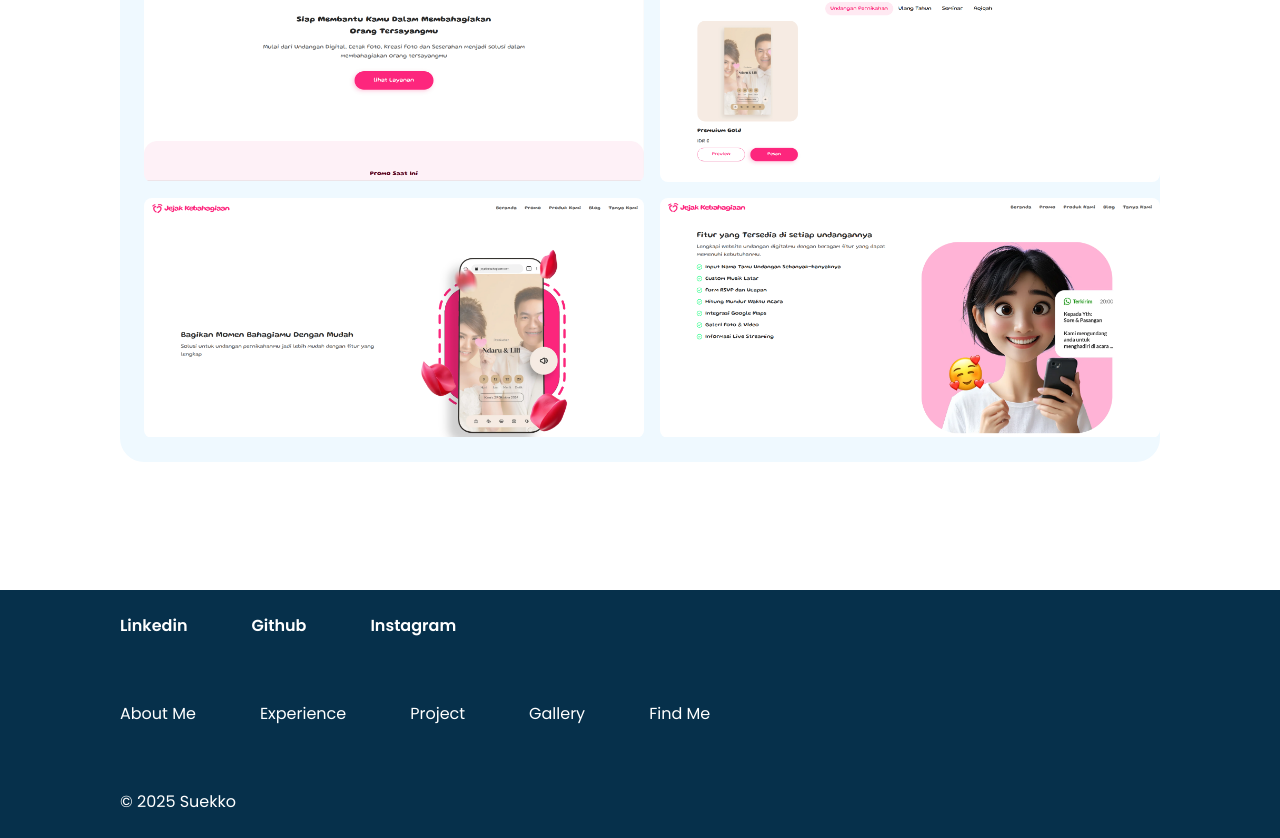
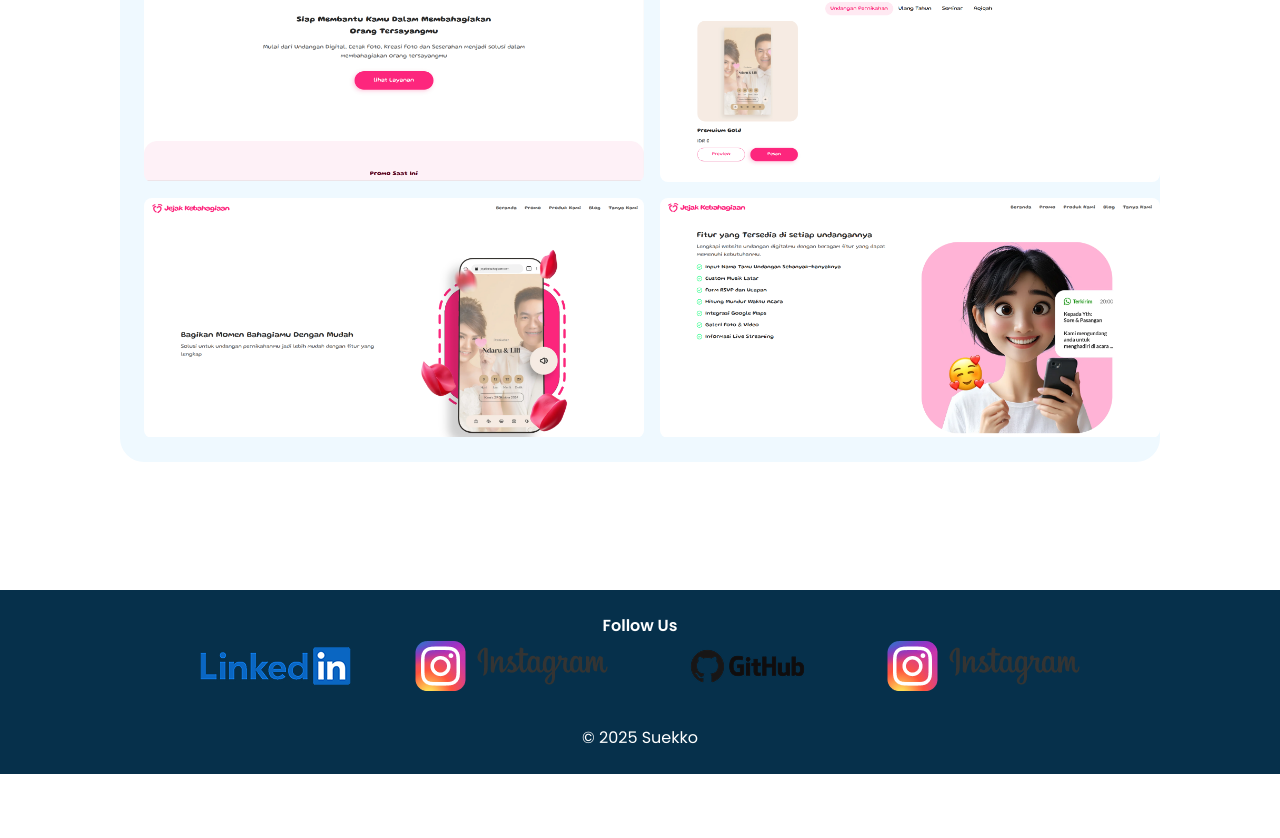
Before and after one commit to Suekko28/web-portofolio-app, a React (Vite) app: page /website-list/jejakkebahagiaan in a window 1280 px wide. Shown: the part 1601-2439 px from the top of the page. After the commit the page ends 2375 px from the top, so only its background shows below. Built offline with nearby package versions, Linux system fonts and the light colour scheme.

Commit message:
*BIG UPDATE
Update for all and focus to build portofolio web design for junior web developer untill now

```diff
--- a/src/component/PortoApp.jsx
+++ b/src/component/PortoApp.jsx
@@ -27,7 +27,7 @@ class PortoApp extends React.Component {
                 <ExperienceList />
                 <ProjectListUIUX />
                 <ProjectList />
-                <GalleryList />
+                {/* <GalleryList /> */}
                 <FindMeSection />
               </>
             }
--- a/src/component/home/Footer/FooterBody.jsx
+++ b/src/component/home/Footer/FooterBody.jsx
@@ -2,26 +2,10 @@ import React from "react";
 import { getContentSocialMedia } from "../../../utils/DataHome";
 
 function FooterBody() {
-  const linkNavbar = [
-    { name: "About Me", id: "about" },
-    { name: "Experience", id: "experience" },
-    { name: "Project", id: "project" },
-    { name: "Gallery", id: "gallery" },
-    { name: "Find Me", id: "findme" },
-  ];
-
-  const scrollToSection = (id) => {
-    const element = document.getElementById(id);
-    if (element) {
-      const yOffset = -120;
-      const y = element.getBoundingClientRect().top + window.scrollY + yOffset;
-      window.scrollTo({ top: y, behavior: "smooth" });
-    }
-  };
-
   return (
-    <div className="footer space-y-[64px]">
-      <div className="flex flex-wrap gap-16 items-center w-full">
+    <div className="footer space-y-[32px] text-center">
+      <h6 className="text-white font-semibold">Follow Us</h6>
+      <div className="flex flex-wrap gap-16 items-center justify-center w-full">
         {getContentSocialMedia().map((link) => (
           <a
             href={link.url}
@@ -30,21 +14,8 @@ function FooterBody() {
             rel="noopener noreferrer"
             className="sm:w-full md:w-auto custome_link"
           >
-            <h1 className="text-white font-semibold md:w-auto w-full">
-              {link.name}
-            </h1>
+            <img src={link.img} alt={`Logo ${link.name}`} />
           </a>
-        ))}
-      </div>
-      <div className="flex flex-wrap gap-16 items-center w-full">
-        {linkNavbar.map((link, index) => (
-          <h1
-            className="text-white md:w-auto w-full cursor-pointer"
-            key={index}
-            onClick={() => scrollToSection(link.id)}
-          >
-            {link.name}
-          </h1>
         ))}
       </div>
       <div className="copyright text-white font-base">&#169; 2025 Suekko</div>
--- a/src/component/home/Hero/HeroBody.jsx
+++ b/src/component/home/Hero/HeroBody.jsx
@@ -15,12 +15,15 @@ function HeroBody() {
               Aldi Dharmawan
             </h1>
             <div className="space-y-3">
-              <p className="font-light">Tech Enthusiast</p>
+              <p className="font-light">Junior Web Developer</p>
               <hr className="w-full xl:w-1/2 h-1 bg-blue-divider rounded" />
               <p className="font-light">
-                Informatics Engineering graduate from Gunadarma University with
-                a background in Computer and Network Engineering. Skilled in Web
-                Development, IT Support, and UI/UX design
+                Experienced Web Developer specializing in Laravel, MySQL, and
+                React.js. Skilled in building dynamic and responsive web
+                applications, managing complex databases, and optimizing
+                performance. Passionate about problem-solving, client-driven
+                development, and implementing modern technologies to create
+                high-quality digital solutions.
               </p>
               <HeroButton />
             </div>
@@ -28,7 +31,7 @@ function HeroBody() {
         </div>
         <div className="profile w-full">
           <img
-            src="/src/assets/images/profile-svg.svg"
+            src="/src/assets/images/profile.png"
             alt="Profile"
             className="mx-auto mt-12 lg:mx-0 lg:ml-auto lg:mt-0 relative top-[-20px]"
           />
--- a/src/component/home/Navbar/PortoNavbar.jsx
+++ b/src/component/home/Navbar/PortoNavbar.jsx
@@ -6,7 +6,7 @@ function PortoNavbar() {
   const location = useLocation();
 
   useEffect(() => {
-    const sections = ["about", "experience", "project", "gallery", "findme"];
+    const sections = ["about", "experience", "project", "findme"];
 
     const handleScroll = () => {
       let currentSection = "";
@@ -52,7 +52,7 @@ function PortoNavbar() {
           Suekko
         </a>
         <ul className="flex space-x-6 font-semibold">
-          {["about", "experience", "project", "gallery", "findme"].map(
+          {["about", "experience", "project", "findme"].map(
             (section) => (
               <li key={section}>
                 <button
--- a/src/utils/DataHome.js
+++ b/src/utils/DataHome.js
@@ -61,6 +61,12 @@ const getContentSocialMedia = () => [
     url: "https://www.linkedin.com/in/aldi-dharmawan-4b76a9221/",
   },
   {
+    img: "/src/assets/images/logo-instagram.png",
+    name: "Instagram",
+    color: "--color-purple-instagram",
+    url: "https://www.instagram.com/dhrmwnaldi_/",
+  },
+  {
     img: "/src/assets/images/logo-github.png",
     name: "Github",
     color: "--color-black-github",
@@ -68,7 +74,7 @@ const getContentSocialMedia = () => [
   },
   {
     img: "/src/assets/images/logo-instagram.png",
-    name: "Instagram",
+    name: "Opensea",
     color: "--color-purple-instagram",
     url: "https://www.instagram.com/dhrmwnaldi_/",
   },
```
Also changed, not shown: src/assets/images/Profile.png.
